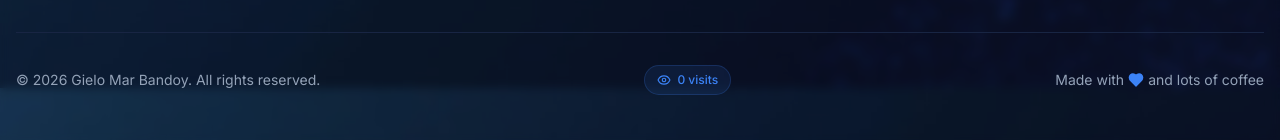
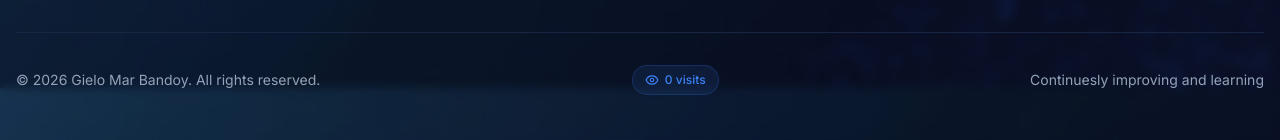
Before and after one commit to gmarxdev/gielo-bandoy-portfolio, a React (Vite) app: page / in a window 1280 px wide. Shown: the part 7112-7252 px from the top of the page. Built offline with nearby package versions, Linux system fonts and the light colour scheme; no server answers; the database is empty; the HTML template or start-up script is replaced by a standard one.

Commit message:
update footer

```diff
--- a/src/components/Footer.tsx
+++ b/src/components/Footer.tsx
@@ -98,8 +98,7 @@ const Footer = () => {
           </div>
 
           <p className="text-sm text-muted-foreground flex items-center gap-1">
-            Made with <Heart className="h-4 w-4 text-primary fill-primary" /> and
-            lots of coffee
+            Continuesly improving and learning
           </p>
         </div>
       </div>
```
